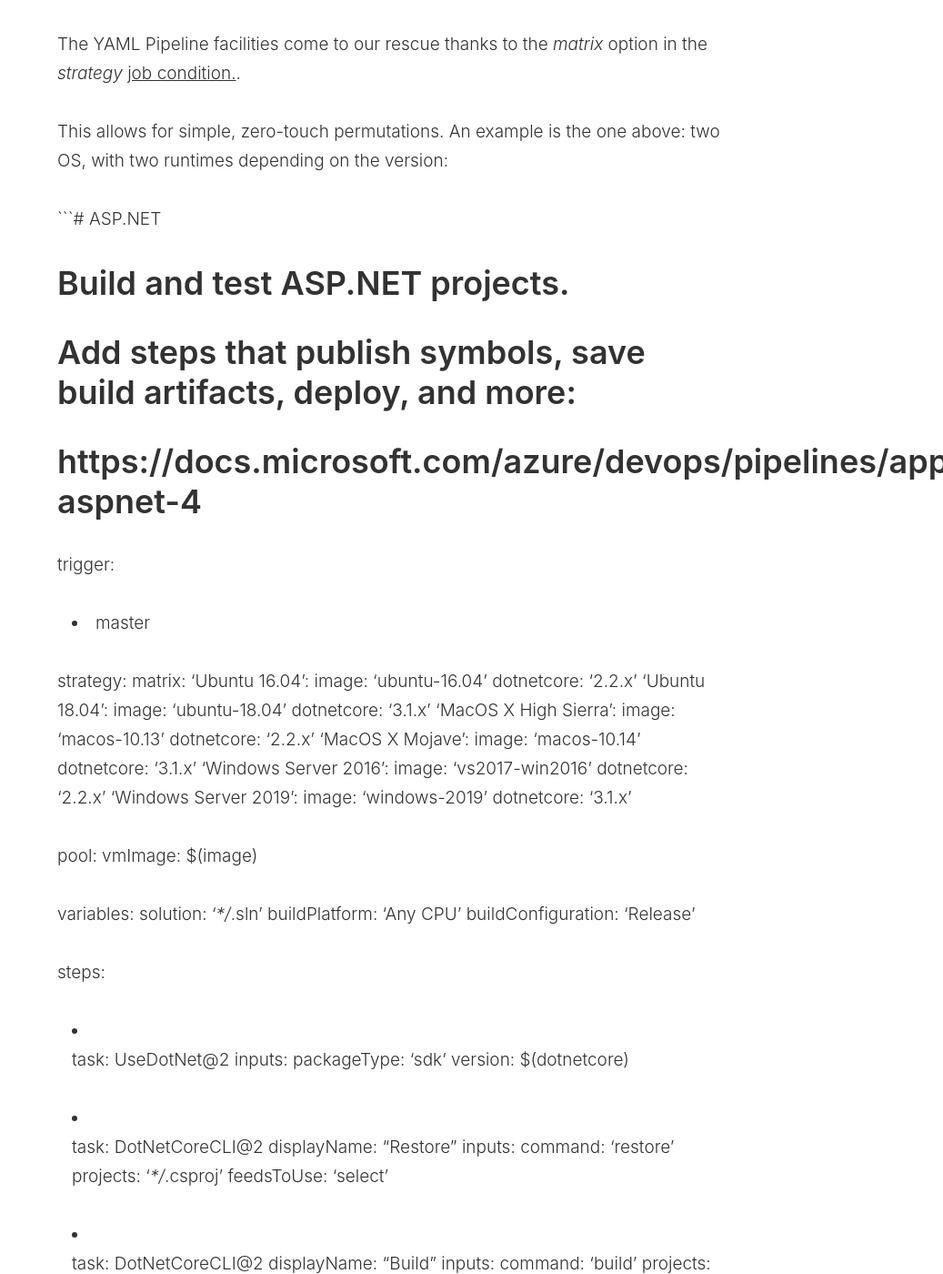
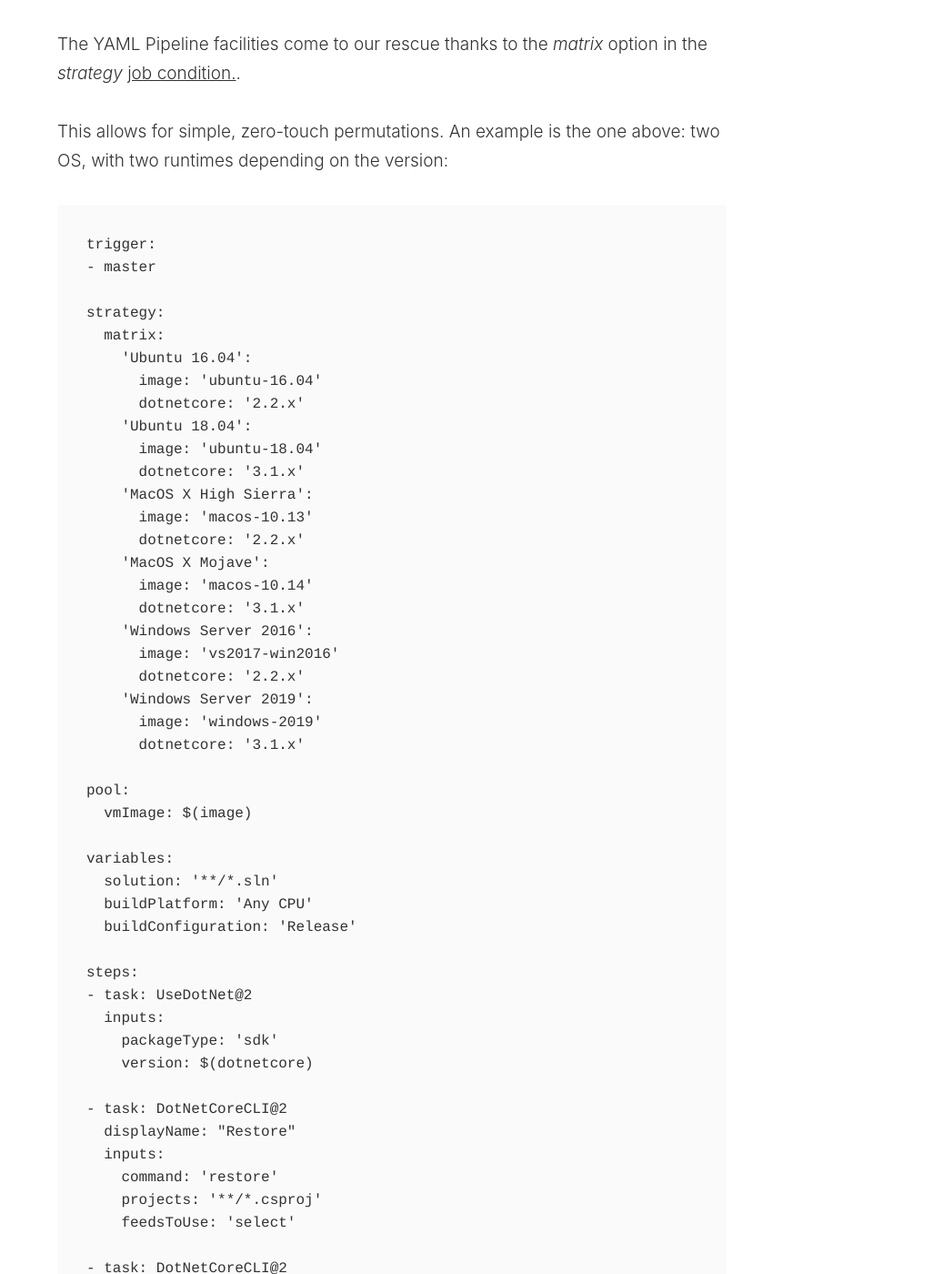
Before and after one commit to MattVSTS/mattvsts.github.io, a Jekyll site: the page built from _posts/2020-01-07-create-a-build-matrix-with-azure-pipelines.md, in a window 1280 px wide and 1400 px high, scrolled down 2816 px. Shown: the whole window at 91% size, without its empty margins (243-1280 px from the left). Built offline with Jekyll 4.4.1, drawn with Linux system fonts in a browser that asks for light colours; comment, search, counter and statistics services are not loaded; some of the changed text lies outside the part shown.

````diff
--- a/_posts/2020-01-07-create-a-build-matrix-with-azure-pipelines.md
+++ b/_posts/2020-01-07-create-a-build-matrix-with-azure-pipelines.md
@@ -86,11 +86,7 @@ The YAML Pipeline facilities come to our rescue thanks to the _matrix_ option in
 
 This allows for simple, zero-touch permutations. An example is the one above: two OS, with two runtimes depending on the version:
 
-```# ASP.NET
-# Build and test ASP.NET projects.
-# Add steps that publish symbols, save build artifacts, deploy, and more:
-# https://docs.microsoft.com/azure/devops/pipelines/apps/aspnet/build-aspnet-4
-
+```
 trigger:
 - master
 
````
